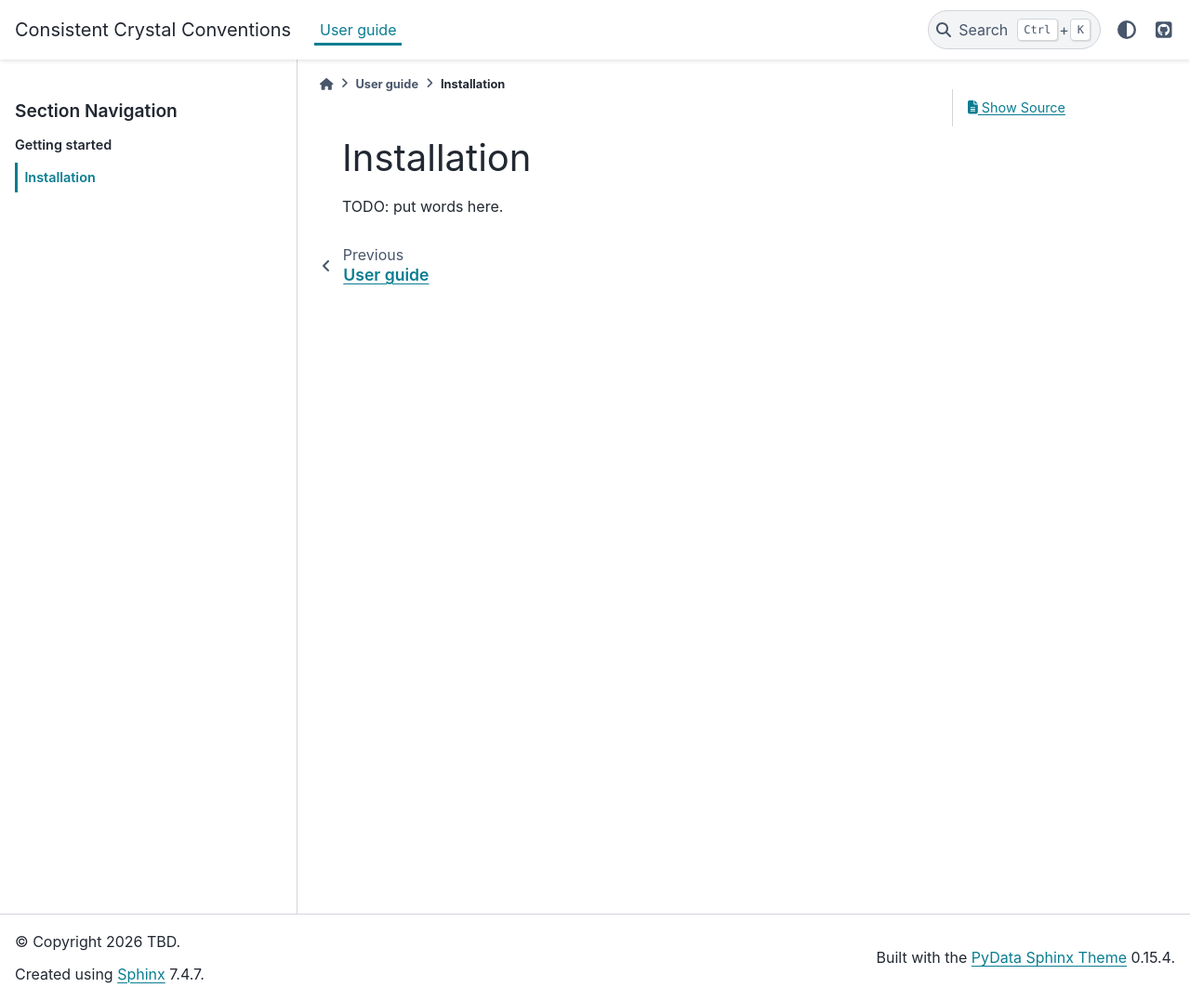
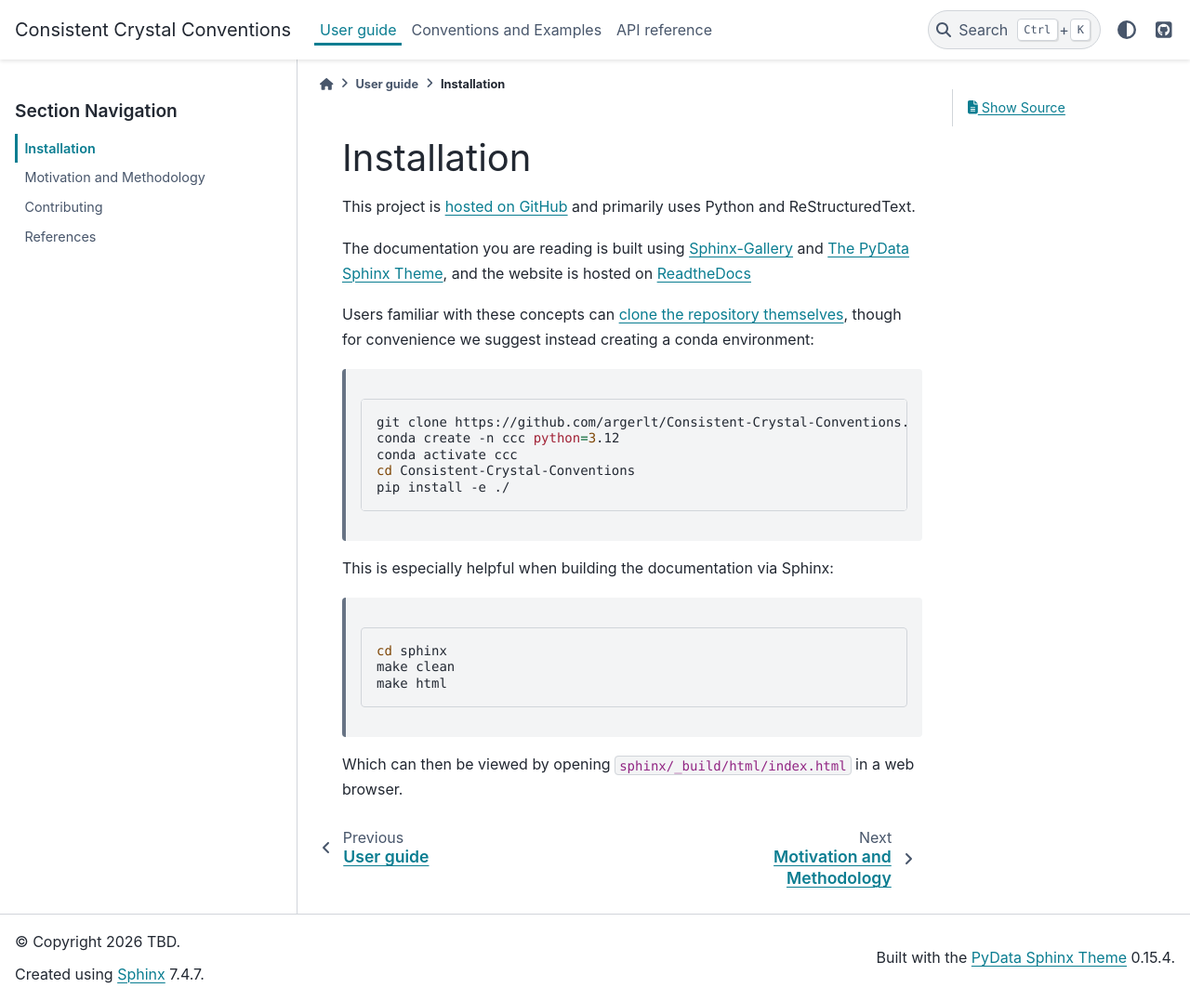
Before and after one commit to argerlt/Consistent-Crystal-Conventions, a Sphinx documentation site: the page built from sphinx/user/installation.rst, in a window 1280 px wide and 1077 px high. Shown: the whole window at 93% size. Built offline with Sphinx 7.4.7 and the PyData theme 0.15.4, drawn with Linux system fonts in a browser that asks for light colours; pages that are not in the unit, such as notebooks, are missing from menus.

Commit message:
rewriting file skeleton to match pyData intentions

```diff
--- a/sphinx/user/installation.rst
+++ b/sphinx/user/installation.rst
@@ -4,4 +4,28 @@
 Installation
 ============
 
-TODO: put words here.
+This project is `hosted on GitHub <www.github.com/argerlt/Consistent-Crystal-Conventions>`_ and primarily uses Python and ReStructuredText.
+
+The documentation you are reading is built using `Sphinx-Gallery <https://sphinx-gallery.github.io/stable/index.html>`_ and `The PyData Sphinx Theme <https://pydata-sphinx-theme.readthedocs.io/en/stable/index.html>`_,
+and the website is hosted on `ReadtheDocs <https://about.readthedocs.com>`_
+
+Users familiar with these concepts can `clone the repository themselves <www.github.com/argerlt/Consistent-Crystal-Conventions>`_,
+though for convenience we suggest instead creating a conda environment:
+
+    .. code-block:: bash
+
+        git clone https://github.com/argerlt/Consistent-Crystal-Conventions.git
+        conda create -n ccc python=3.12
+        conda activate ccc
+        cd Consistent-Crystal-Conventions
+        pip install -e ./
+
+This is especially helpful when building the documentation via Sphinx:
+
+    .. code-block:: bash
+
+        cd sphinx
+        make clean
+        make html
+
+Which can then be viewed by opening :code:`sphinx/_build/html/index.html` in a web browser.
```
Also changed, not shown: sphinx/conventions/index.rst (added, +18 -0 lines), sphinx/index.rst (+58 -35 lines), sphinx/user/contributing.rst (added, +30 -0 lines), sphinx/user/index.rst (+6 -10 lines), sphinx/user/motivation.rst (added, +31 -0 lines), sphinx/user/references.rst (added, +17 -0 lines), conventions/README.rst.
